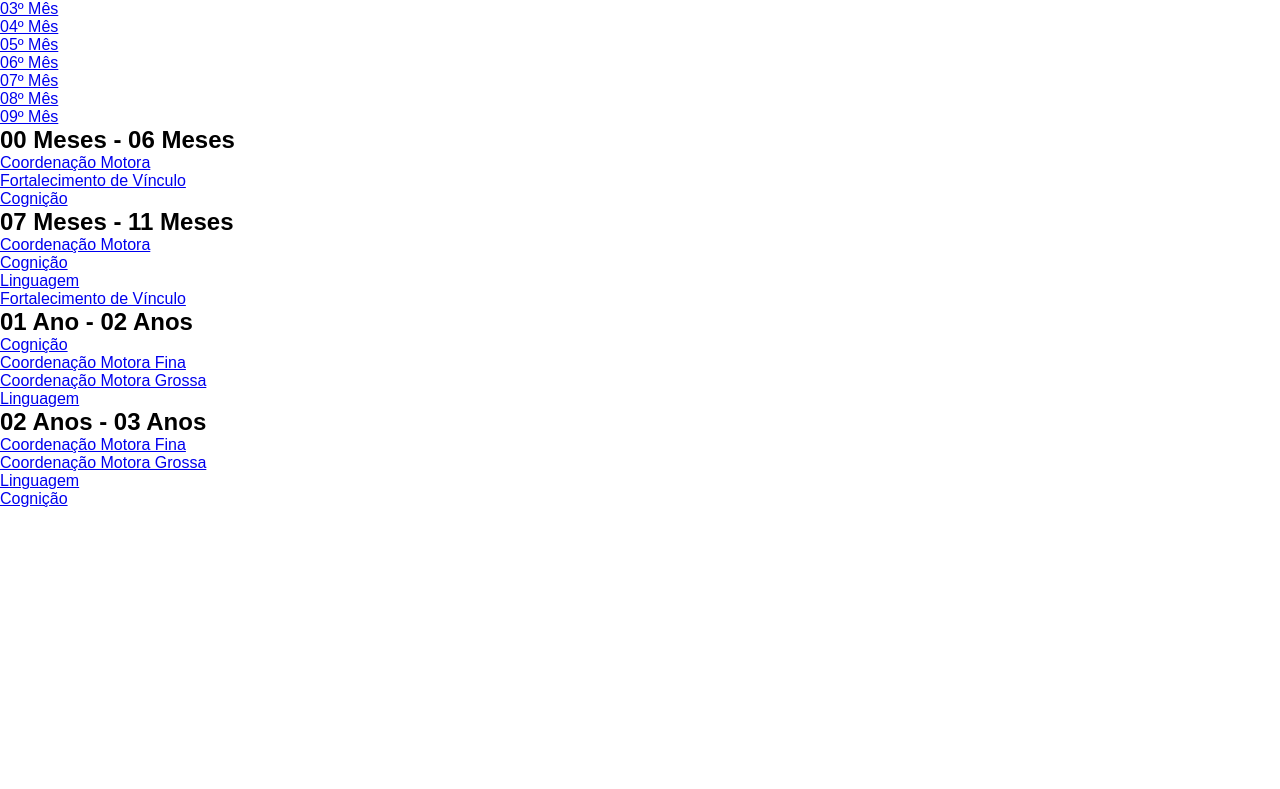
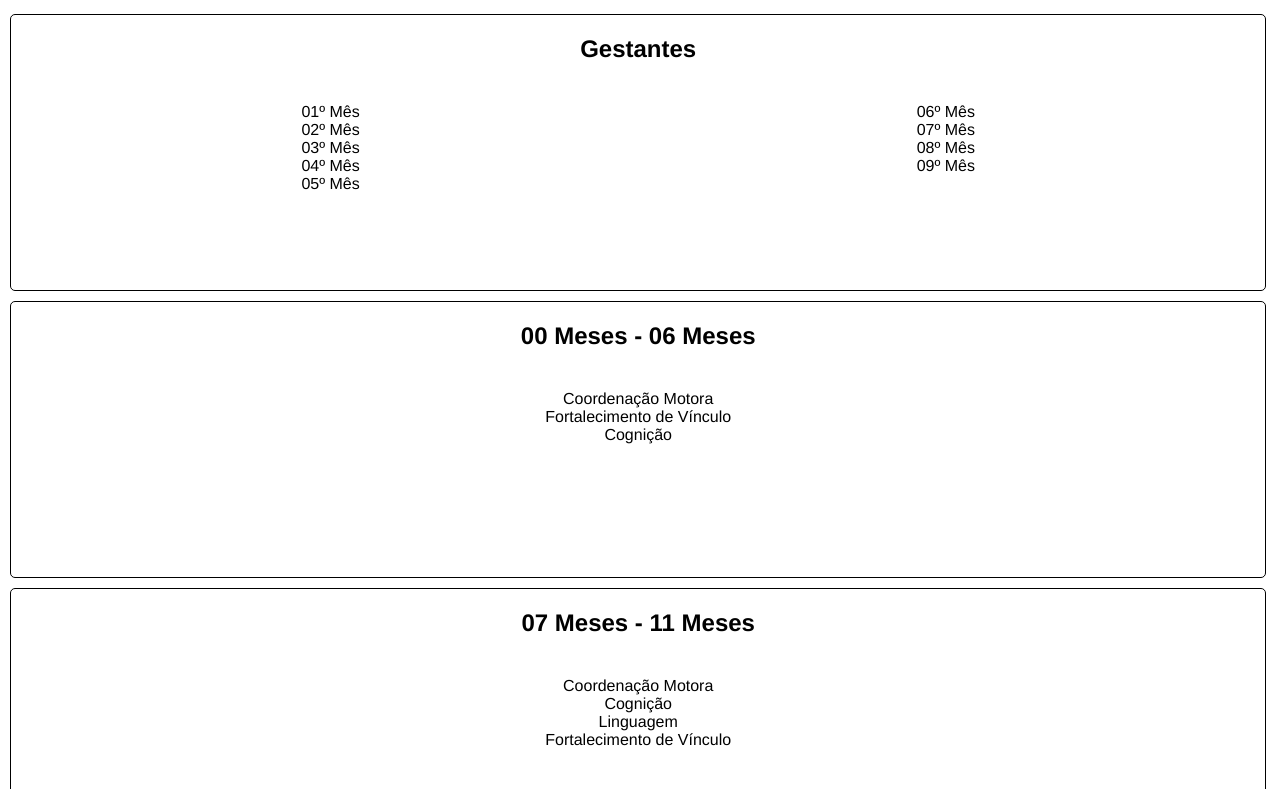
Before and after one commit to CezarioPedro/projeto-atividadespcf, a plain HTML site: page index.html in a window 1280 px wide. Shown: the part 101-890 px from the top of the page. Before the commit the page ends 800 px from the top, so only its background shows below. Drawn offline with Linux system fonts and the light colour scheme.

Commit message:
Primeira atualização de estilo
Primeiro teste de estilo

```diff
--- a/estilos/style.css
+++ b/estilos/style.css
@@ -3,5 +3,42 @@
 *{
     margin: 0px;
     padding: 0px;
-    font-family: arial;
+    font-family: 'Franklin Gothic Medium', 'Arial Narrow', Arial, sans-serif;
 }
+
+main{
+    width: 98vw;
+    height: 275px;
+    margin: 10px;
+    border: 1px solid black;
+    border-radius: 5px;
+}
+
+h1{
+    font-size: 3em;
+    text-align: center;
+    margin: 30px;
+}
+
+h2{
+    padding: 20px;
+    text-align: center;
+}
+
+p{
+    text-align: center;
+    padding: 20px;
+}
+
+p.gestante{
+    columns: 2;
+}
+
+a{
+    color: black;
+    text-decoration: none;
+}
+
+a:hover{
+    color: rgb(78, 78, 78);
+}
--- a/index.html
+++ b/index.html
@@ -9,61 +9,65 @@
 </head>
 <body>
     <header>
-        <h1>Atividades PCF</h1>
+        <h1>Banco de Atividades PCF - Senador Pompeu</h1>
     </header>
 
     <main class="gestantes">
         <h2>Gestantes</h2>
-        <ul>
-            <li><a href="gestantes/01mes.html">01º Mês</a></li>
-            <li><a href="gestantes/02mes.html">02º Mês</a></li>
-            <li><a href="gestantes/03mes.html">03º Mês</a></li>
-            <li><a href="gestantes/04mes.html">04º Mês</a></li>
-            <li><a href="gestantes/05mes.html">05º Mês</a></li>
-            <li><a href="gestantes/06mes.html">06º Mês</a></li>
-            <li><a href="gestantes/07mes.html">07º Mês</a></li>
-            <li><a href="gestantes/08mes.html">08º Mês</a></li>
-            <li><a href="gestantes/09mes.html">09º Mês</a></li>
-        </ul>
+        <p class="gestante">
+            <a href="gestantes/01mes.html">01º Mês</a><br>
+            <a href="gestantes/02mes.html">02º Mês</a><br>
+            <a href="gestantes/03mes.html">03º Mês</a><br>
+            <a href="gestantes/04mes.html">04º Mês</a><br>
+            <a href="gestantes/05mes.html">05º Mês</a><br>
+            <a href="gestantes/06mes.html">06º Mês</a><br>
+            <a href="gestantes/07mes.html">07º Mês</a><br>
+            <a href="gestantes/08mes.html">08º Mês</a><br>
+            <a href="gestantes/09mes.html">09º Mês</a>
+        </p>
     </main>
 
     <main class="0a6meses">
         <h2>00 Meses - 06 Meses</h2>
-        <ul>
-            <li><a href="0-6meses/coordmot0a6.html">Coordenação Motora</a></li>
-            <li><a href="0-6meses/fortvinc0a6.html">Fortalecimento de Vínculo</a></li>
-            <li><a href="0-6meses/cognicao0a6.html">Cognição</a></li>
-        </ul>
+
+        <p>
+            <a href="0-6meses/coordmot0a6.html">Coordenação Motora</a><br>
+            <a href="0-6meses/fortvinc0a6.html">Fortalecimento de Vínculo</a><br>
+            <a href="0-6meses/cognicao0a6.html">Cognição</a>
+        </p>
     </main>
 
     <main class="7a11meses">
         <h2>07 Meses - 11 Meses</h2>
-        <ul>
-            <li><a href="7-1ano/coordmot7a1.html">Coordenação Motora</a></li>
-            <li><a href="7-1ano/cognicao7a1.html">Cognição</a></li>
-            <li><a href="7-1ano/linguagem7a1.html">Linguagem</a></li>
-            <li><a href="7-1ano/fortvinc7a1.html">Fortalecimento de Vínculo</a></li>
-        </ul>
+
+        <p>
+            <a href="7-1ano/coordmot7a1.html">Coordenação Motora</a><br>
+            <a href="7-1ano/cognicao7a1.html">Cognição</a><br>
+            <a href="7-1ano/linguagem7a1.html">Linguagem</a><br>
+            <a href="7-1ano/fortvinc7a1.html">Fortalecimento de Vínculo</a>
+        </p>
     </main>
 
     <main class="1a2anos">
         <h2>01 Ano - 02 Anos</h2>
-        <ul>
-            <li><a href="1-2anos/cognicao1a2.html">Cognição</a></li>
-            <li><a href="1-2anos/coordfina1a2.html" >Coordenação Motora Fina</a></li>
-            <li><a href="1-2anos/coordgrossa1a2.html">Coordenação Motora Grossa</a></li>
-            <li><a href="1-2anos/linguagem1a2.html">Linguagem</a></li>
-        </ul>
+
+        <p>
+            <a href="1-2anos/cognicao1a2.html">Cognição</a><br>
+            <a href="1-2anos/coordfina1a2.html" >Coordenação Motora Fina</a><br>
+            <a href="1-2anos/coordgrossa1a2.html">Coordenação Motora Grossa</a><br>
+            <a href="1-2anos/linguagem1a2.html">Linguagem</a>
+        </p>
     </main>
 
     <main class="2a3anos">
         <h2>02 Anos - 03 Anos</h2>
-        <ul>
-            <li><a href="2-3anos/coormotfina2a3.html">Coordenação Motora Fina</a></li>
-            <li><a href="2-3anos/coordmotgros2a3.html">Coordenação Motora Grossa</a></li>
-            <li><a href="2-3anos/linguagem2a3.html">Linguagem</a></li>
-            <li><a href="2-3anos/cognicao2a3.html">Cognição</a></li>
-        </ul>
+
+        <p>
+            <a href="2-3anos/coormotfina2a3.html">Coordenação Motora Fina</a><br>
+            <a href="2-3anos/coordmotgros2a3.html">Coordenação Motora Grossa</a><br>
+            <a href="2-3anos/linguagem2a3.html">Linguagem</a><br>
+            <a href="2-3anos/cognicao2a3.html">Cognição</a>
+        </p>
     </main>
 </body>
 </html>
```
